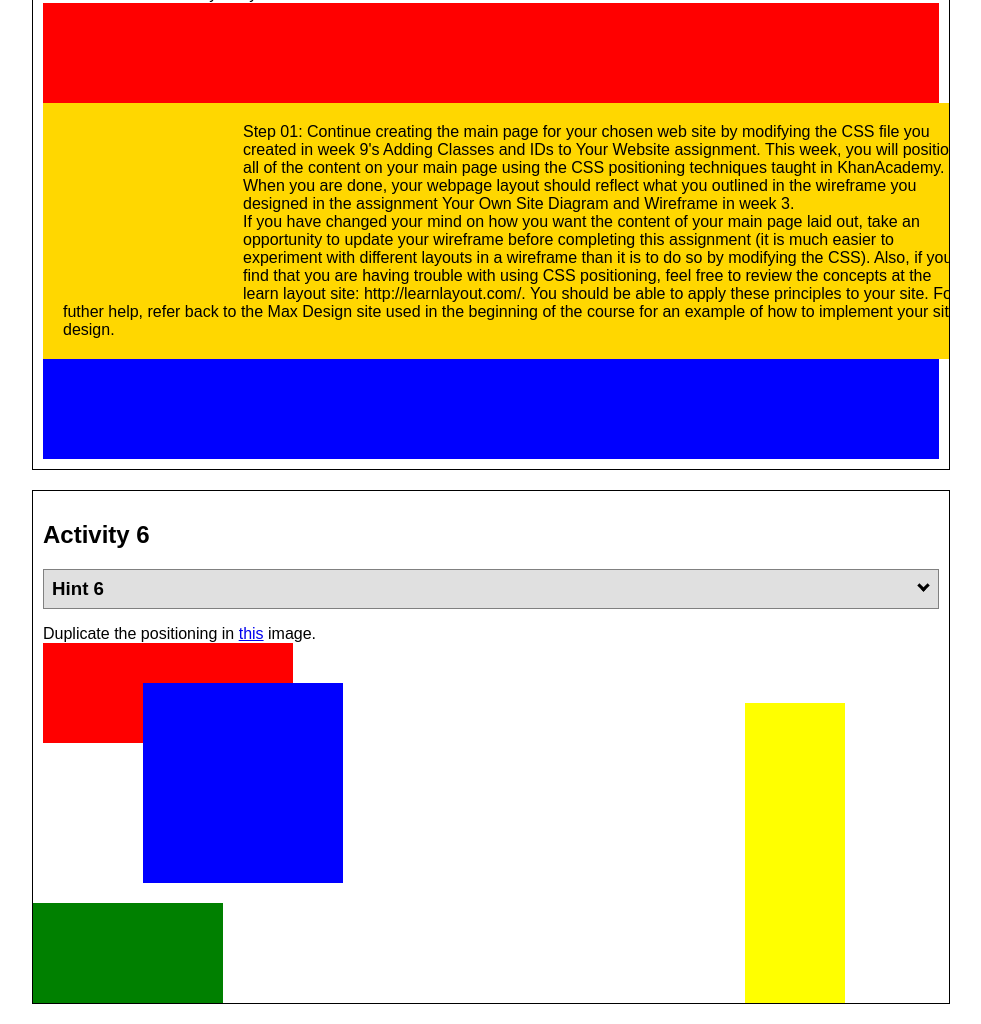
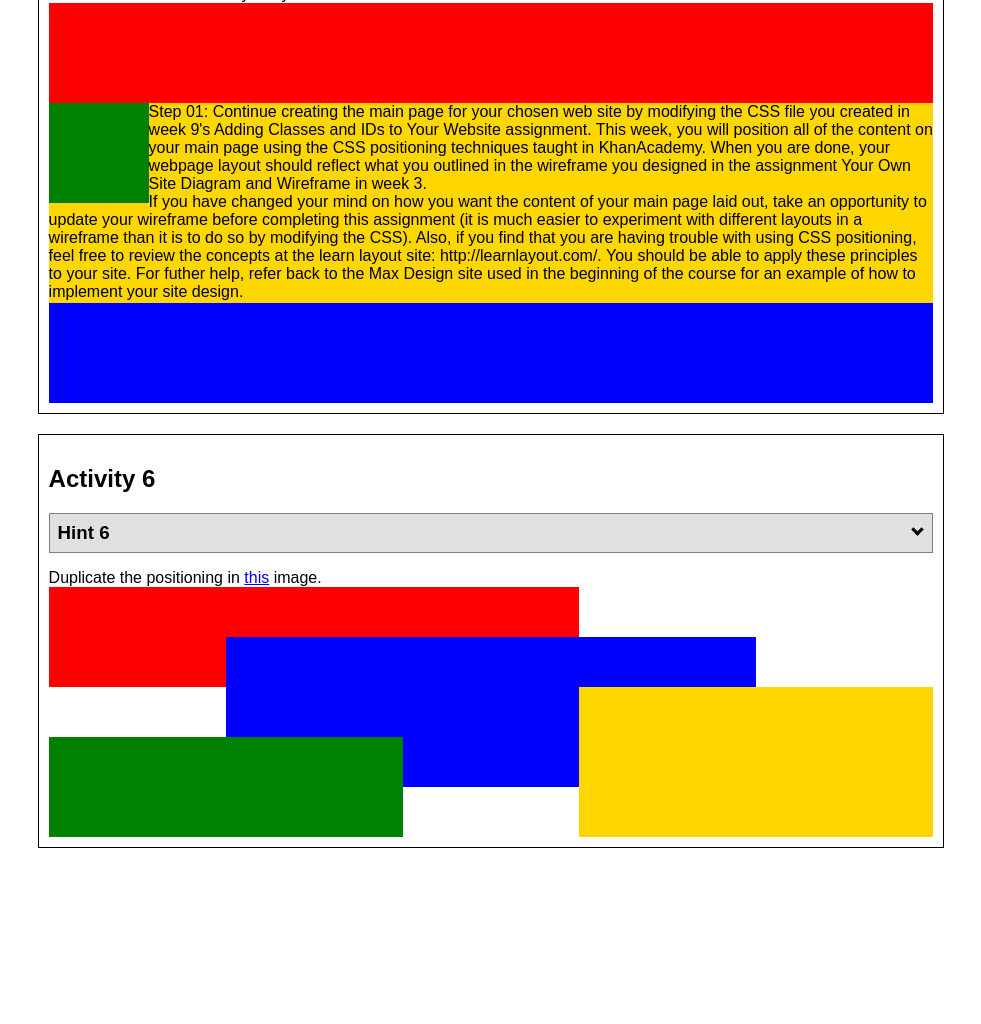
Before and after one commit to Tayoanalist/wdd130, a plain HTML site: page positioning.html in a window 1280 px wide. Shown: the part 2673-3697 px from the top of the page, without its empty margins (149-1130 px from the left). After the commit the page ends 3541 px from the top, so only its background shows below. Drawn offline with Linux system fonts and the light colour scheme.

Commit message:
positioning

```diff
--- a/positionstyles.css
+++ b/positionstyles.css
@@ -172,102 +172,73 @@
     grid-row: 3/4;
      }
      /* Activity 5 styles */
-     body {
-        font-family: Arial, sans-serif;
-        margin: 0;
-        padding: 0;
-    }
      .content5 {
-        float: left;
-        grid-template-columns: auto 1fr;
-        gap: 0px;
-        align-items: flex-start;
-        position: relative;
-    }
-    .text-container {
-        grid-column: 1 / 2;
-        padding: 20px;
-        position: relative;
-        z-index: 1;
-    }
-    .box-container {
-        position: relative;
-        display: flex;
-        flex-direction: column;
-        gap: 20px;
+        /* This is the parent of the activity 5 boxes. */
+        height: 400px;
       }
       .red5 {
         width: 100%;
         height: 100px;
         background-color: red;
-        grid-column: 1/3;
       }
       .green5 {
-        width: 200px;
-        height: 200px;
+        width: 100px;
+        height: 100px;
         background-color: green;
-        position: relative;
-        top: 0;
-        left: 40px;
         float: left;
       }
       .yellow5 {
         width: 100%;
-        height: 100%;
+        height: 200px;
         background-color: gold;
-        position: relative;
-        padding: 20px;
+        z-index: -2;
       }
       .blue5 {
         width: 100%;
         height: 100px;
         background-color: blue;
-        grid-column: 1/3;
       }
       /* Activity 6 styles */
       .content6 {
+        /* This is the parent of the activity 6 boxes. */
         display: grid;
-        grid-template-columns: repeat(4, 50px);
-        grid-auto-rows: 50px;
-        gap: 10px;
+        grid-template-columns: 1fr 1fr 1fr 1fr 1fr;
+        grid-template-rows: 1fr 1fr 1fr 1fr 1fr;
+        column-width: 100px;
       }
       .red6 {
+        width: 100%;
+        height: 100%;
         background-color: red;
-        grid-column: 1;
-        grid-row: 1;
-        margin-top: 0;
-        margin-left: 0;
-        width: 250px;
-        height: 100px;
+        grid-column: 1/4;
+        grid-row: 1/3;
+        z-index: -2;
       }
       .green6 {
+        width: 100%;
+        height: 100px;
         background-color: green;
-        grid-column: 1;
-        grid-row: 6;
-        margin-top: -40px;
-        margin-left: -20px;
-        width: 200px;
-        height: 100px;
+        grid-column: 1/3;
+        grid-row: 4/6;
+        z-index: 2;
       }
       .yellow6 {
-        background-color: yellow;
-        grid-column: 10;
-        grid-row: 3;
-        margin-top: -60px;
-        margin-left: -60px;
-        width: 100px;
-        height: 300px;
-        top: auto;
+        width: 100%;
+        height: 100%;
+        background-color: gold;
+        grid-column: 4/6;
+        grid-row: 3/6;
+        z-index: 2;
       }
       .blue6 {
+        width: 100%;
+        height: 100%;
         background-color: blue;
-        grid-column: 3;
-        grid-row: 2;
-        margin-top: -20px;
-        margin-left: -20px;
-        width: 200px;
-        height: 200px;
+        grid-column: 2/5;
+        grid-row: 2/5;
+        z-index: -1;
       }
+
 /* Do not make any changes below here */
      .activity {
     width: 70%;
```
Lines whose indentation alone changed are shown as unchanged.
